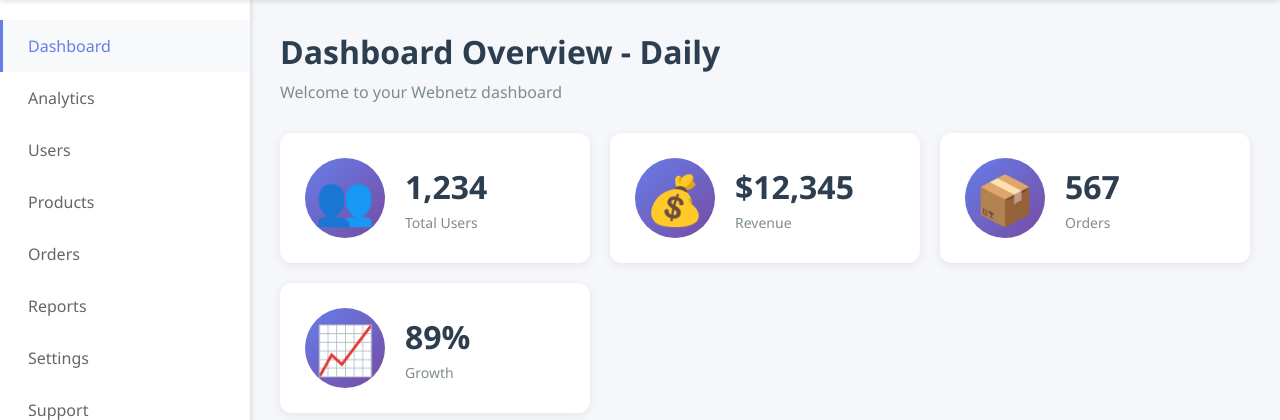
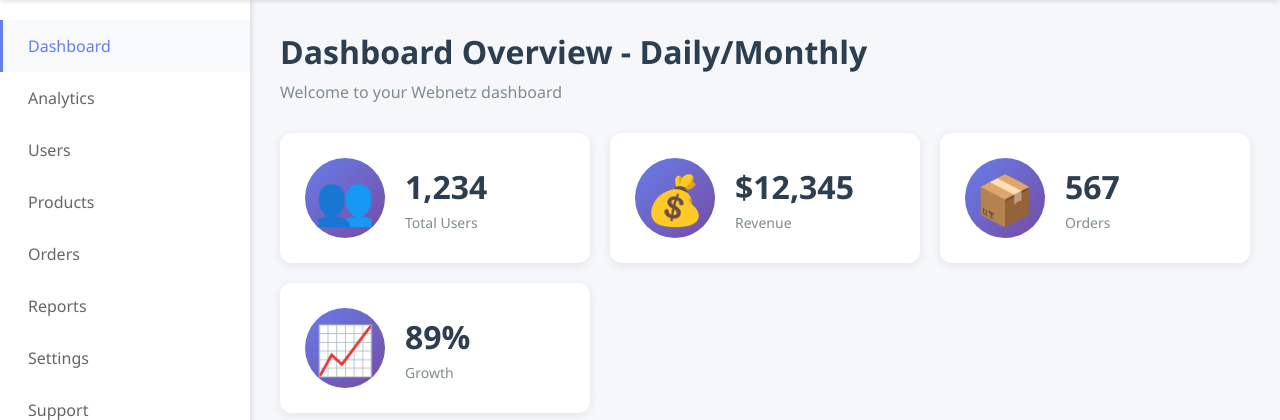
Before and after one commit to abdullah-rana/TestApp4gCloud, a Flask app: page / in a window 1280 px wide. Shown: the part 60-480 px from the top of the page. Run offline with Flask 3, Linux system fonts and the light colour scheme.

Commit message:
Updated dashboard page

```diff
--- a/templates/dashboard.html
+++ b/templates/dashboard.html
@@ -46,7 +46,7 @@
         <!-- Main Content -->
         <main class="main-content">
             <div class="dashboard-header">
-                <h1>Dashboard Overview - Daily</h1>
+                <h1>Dashboard Overview - Daily/Monthly</h1>
                 <p>Welcome to your Webnetz dashboard</p>
             </div>
 
```
